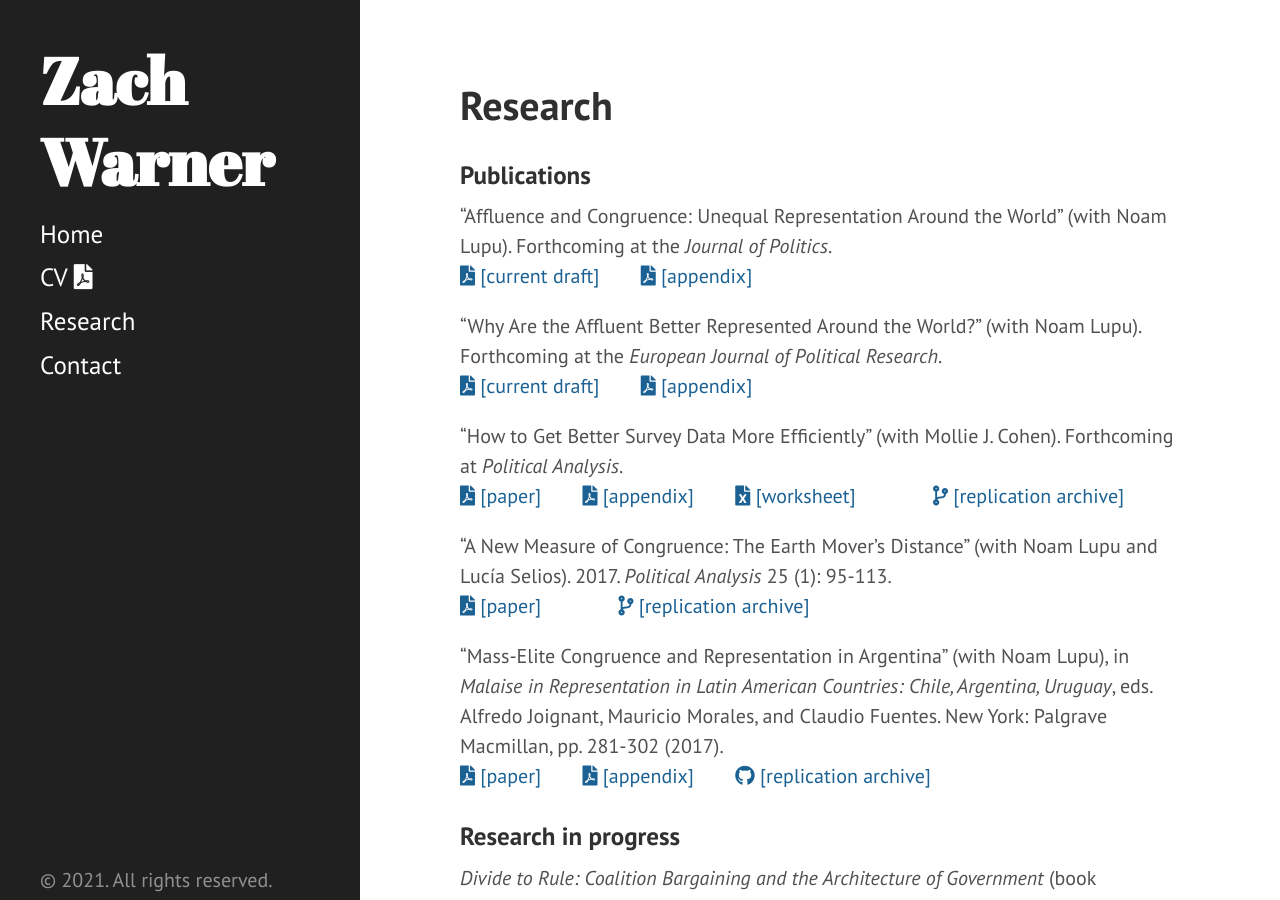
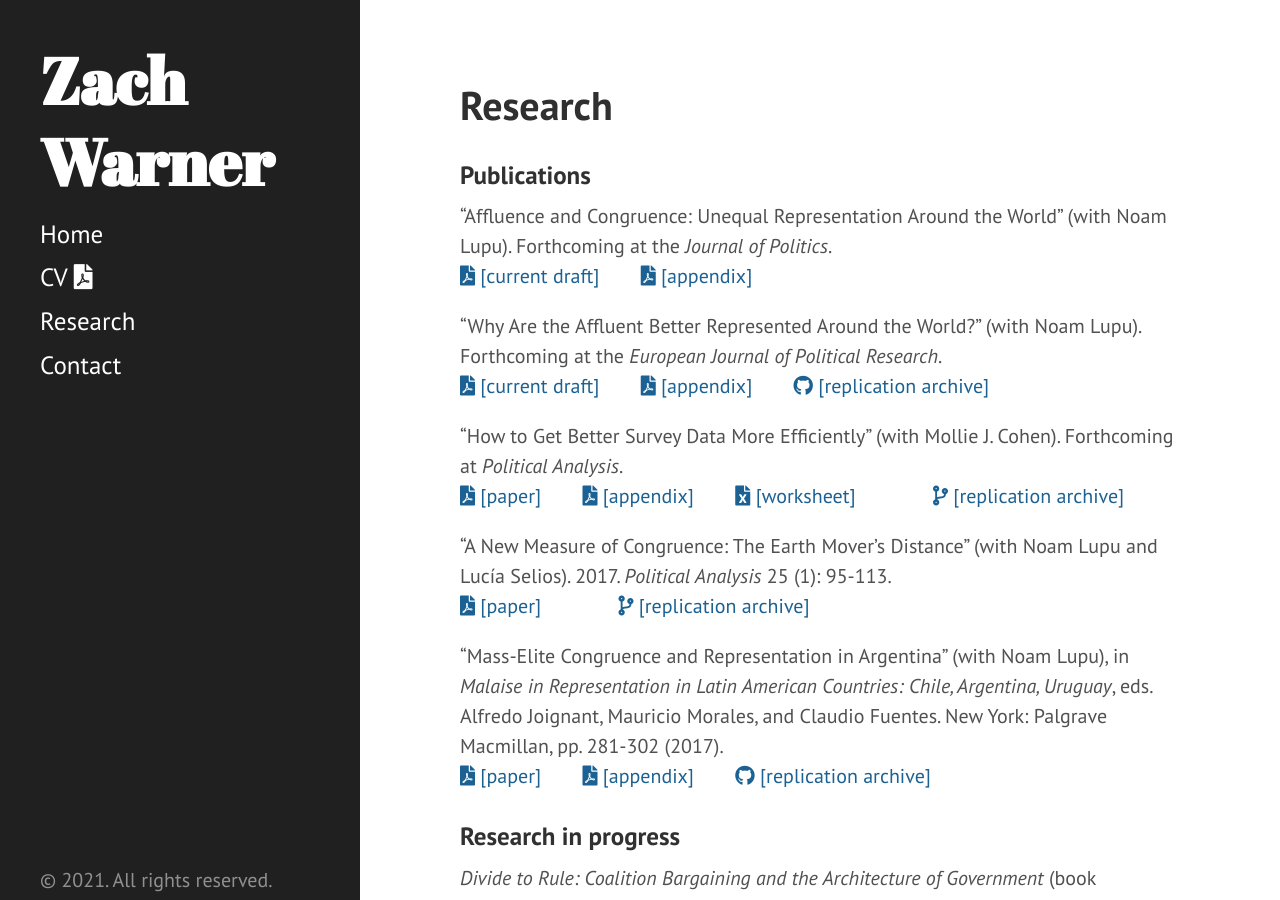
Before and after one commit to zachwarner/zachwarner.github.io, a Jekyll site: the page built from research.md, in a window 1280 px wide and 900 px high. Built offline with Jekyll 4.4.1, drawn with Linux system fonts in a browser that asks for light colours.

Commit message:
Update research.md
Add link to replication archive for EJPR

```diff
--- a/research.md
+++ b/research.md
@@ -12,7 +12,7 @@ permalink: /research
 
 "Why Are the Affluent Better Represented Around the World?" (with Noam Lupu). Forthcoming at the *European Journal of Political Research*. <br>
 <span style="padding-right:5%"><a href='{{ "/download/Lupu-Warner-Why-Are-the-Affluent.pdf" | relative_url }}'><i class='fas fa-file-pdf'></i> [current draft]</a></span>
-<a href='{{ "/download/Lupu-Warner-Why-Are-the-Affluent-Appendix.pdf" | relative_url }}'><i class='fas fa-file-pdf'></i> [appendix]</a>
+<a href='{{ "/download/Lupu-Warner-Why-Are-the-Affluent-Appendix.pdf" | relative_url }}'><i class='fas fa-file-pdf'></i> [appendix]</a> <span style="padding-left:5%"><a href="https://github.com/zachwarner/Lupu-Warner-Why-Are"><i class='fab fa-github'></i> [replication archive]</a></span>
 
 "How to Get Better Survey Data More Efficiently" (with Mollie J. Cohen). Forthcoming at *Political Analysis*. <br>
 <span style="padding-right:5%"><a href='{{ "/download/Cohen-Warner-How-To.pdf" | relative_url }}'><i class='fas fa-file-pdf'></i> [paper]</a></span>
```
